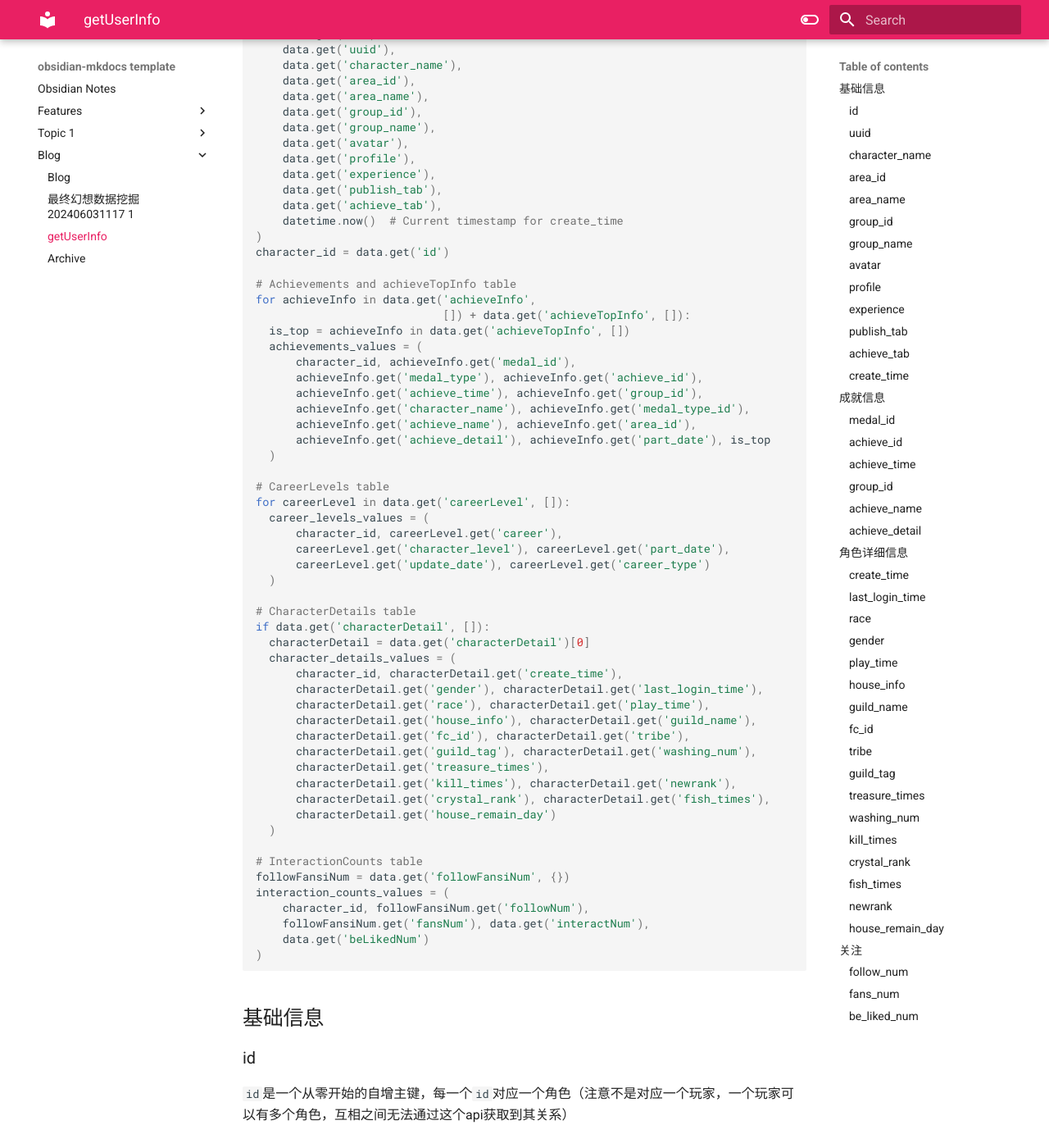
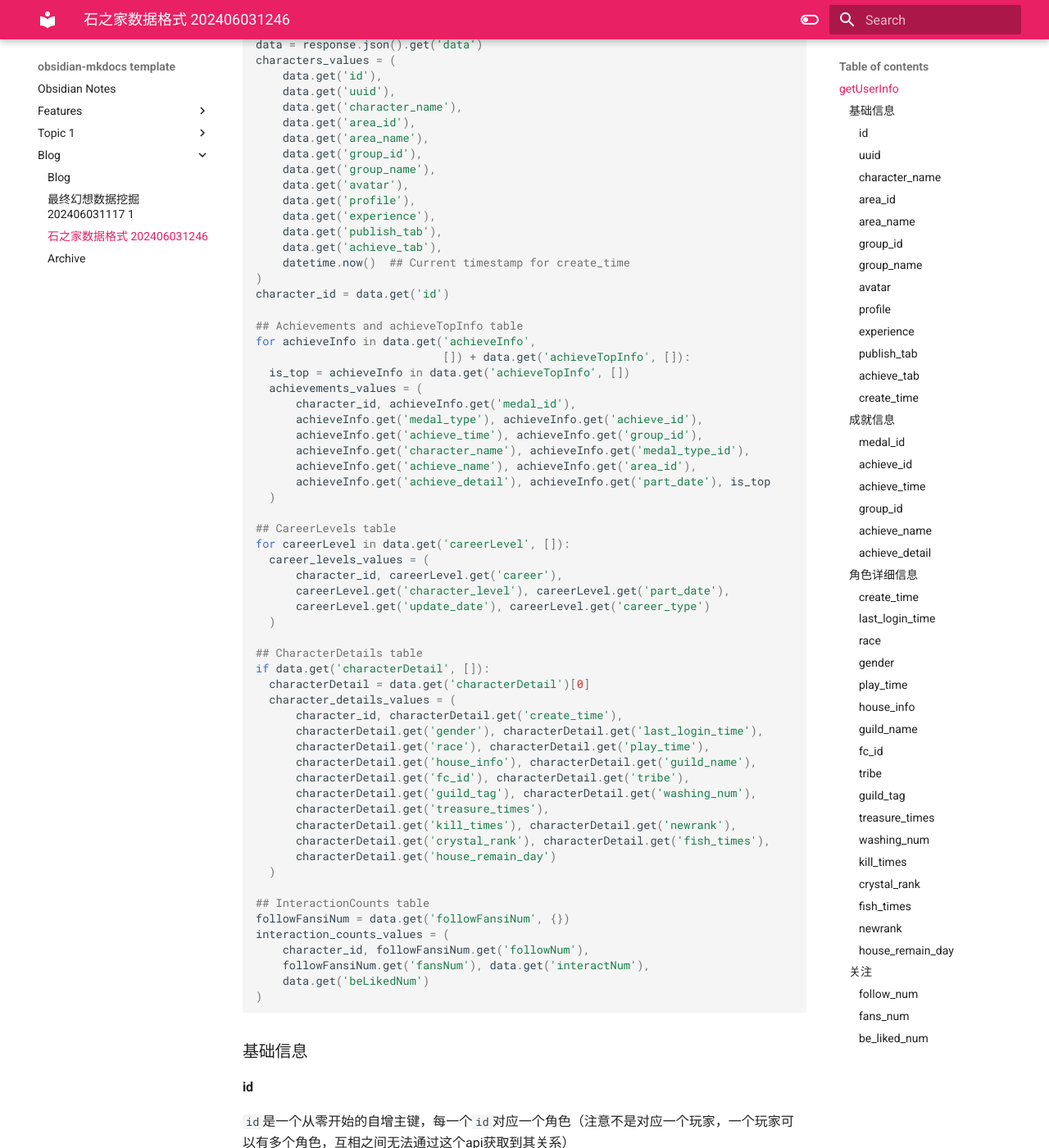
Before and after one commit to The-D66/The-D66.github.io, an MkDocs documentation site: the page built from docs/blog/石之家数据格式-202406031246.md, in a window 1280 px wide and 1400 px high, scrolled down 390 px. Shown: the whole window at 82% size. Built offline with MkDocs 1.6.1 and Material for MkDocs 9.7.7, drawn with Linux system fonts in a browser that asks for light colours; some of the changed text lies outside the part shown.

Commit message:
vault backup: 2024-06-03 17:53:13

````diff
--- a/docs/blog/石之家数据格式-202406031246.md
+++ b/docs/blog/石之家数据格式-202406031246.md
@@ -11,7 +11,7 @@
 completion:
 ---
 
-# getUserInfo
+## getUserInfo
 每个账户可以通过石之家的getUserInfo接口获取基础数据，如种族、成就、展示的若干数据等。
 
 ```python
@@ -37,11 +37,11 @@
     data.get('experience'),
     data.get('publish_tab'),
     data.get('achieve_tab'),
-    datetime.now()  # Current timestamp for create_time
+    datetime.now()  ## Current timestamp for create_time
 )
 character_id = data.get('id')
 
-# Achievements and achieveTopInfo table
+## Achievements and achieveTopInfo table
 for achieveInfo in data.get('achieveInfo',
                             []) + data.get('achieveTopInfo', []):
   is_top = achieveInfo in data.get('achieveTopInfo', [])
@@ -54,7 +54,7 @@
       achieveInfo.get('achieve_detail'), achieveInfo.get('part_date'), is_top
   )
 
-# CareerLevels table
+## CareerLevels table
 for careerLevel in data.get('careerLevel', []):
   career_levels_values = (
       character_id, careerLevel.get('career'),
@@ -62,7 +62,7 @@
       careerLevel.get('update_date'), careerLevel.get('career_type')
   )
 
-# CharacterDetails table
+## CharacterDetails table
 if data.get('characterDetail', []):
   characterDetail = data.get('characterDetail')[0]
   character_details_values = (
@@ -78,7 +78,7 @@
       characterDetail.get('house_remain_day')
   )
 
-# InteractionCounts table
+## InteractionCounts table
 followFansiNum = data.get('followFansiNum', {})
 interaction_counts_values = (
     character_id, followFansiNum.get('followNum'),
@@ -87,21 +87,21 @@
 )
 ```
 
-## 基础信息
+### 基础信息
 
-### id
+#### id
 
 `id`是一个从零开始的自增主键，每一个`id`对应一个角色（注意不是对应一个玩家，一个玩家可以有多个角色，互相之间无法通过这个api获取到其关系）
 
-### uuid
+#### uuid
 
 `uuid = 10001000+ id`
 
-### character_name
+#### character_name
 
 角色名，每一个服务器唯一
 
-### area_id
+#### area_id
 
 大区编码
 ```json
@@ -113,65 +113,65 @@
 }
 ```
 
-### area_name
+#### area_name
 
 大区名
 
-### group_id
+#### group_id
 
 服务器编码
 
-### group_name
+#### group_name
 
 服务器名
 
-### avatar
+#### avatar
 
 头像
 
-### profile
+#### profile
 
 个性签名
 
-### experience
+#### experience
 
 社区经验
 
-### publish_tab
+#### publish_tab
 
 展示页信息，逗号分隔的字符串数组
 
-### achieve_tab
+#### achieve_tab
 
 成就页信息，逗号分隔的整数数组，没有具体的成就达成时间，但可以查看这人获取了哪些成就。可由本人手动修改选择不展示
 
-### create_time
+#### create_time
 
 爬取该条数据的时间
 
-## 成就信息
+### 成就信息
 
-### medal_id
+#### medal_id
 
 成就编号，每个成就编号和成就唯一对应
 
-### achieve_id
+#### achieve_id
 
 没搞懂干啥用的，可能和`medal_id`一一对应吧
 
-### achieve_time
+#### achieve_time
 
 成就达成时间，不知道是哪个时区的，大概率是北京时间
 
-### group_id
+#### group_id
 
 成就属于哪个分类
 
-### achieve_name
+#### achieve_name
 
 成就名称
 
-### achieve_detail
+#### achieve_detail
 
 成就描述
 
@@ -434,17 +434,17 @@
 
 ```
 
-## 角色详细信息
+### 角色详细信息
 
-### create_time
+#### create_time
 
 角色创建时间，这是在游戏里的创建时间而非社区的
 
-### last_login_time
+#### last_login_time
 
 上一次登陆时间
 
-### race
+#### race
 
 种族
 ```json
@@ -460,15 +460,15 @@
 }
 ```
 
-### gender
+#### gender
 
 性别，0男1女
 
-### play_time
+#### play_time
 
 游玩时间
 ```python
-# 用于将 "xx天xx小时xx分" 格式的字符串转换为总小时数的函数
+## 用于将 "xx天xx小时xx分" 格式的字符串转换为总小时数的函数
 def parse_play_time(play_time_str):
   if pd.isna(play_time_str):
     return None
@@ -488,64 +488,64 @@
   return total_hours
 ```
 
-### house_info
+#### house_info
 
 房屋信息，只有房型没有位置，demo：`白银乡-L`
 
-### guild_name
+#### guild_name
 
 部队名
 
-### fc_id
+#### fc_id
 
 部队id
 
-### tribe
+#### tribe
 
 不知道
 
-### guild_tag
+#### guild_tag
 
 部队标签
 
-### treasure_times
+#### treasure_times
 
 称霸宝物库次数
 
-###    washing_num
+####    washing_num
 
 幻想药使用次数
 
-### kill_times
+#### kill_times
 
 纷争前线击倒数
 
-### crystal_rank
+#### crystal_rank
 
 水晶冲突最高段位
 
-### fish_times
+#### fish_times
 
 钓鱼抛竿次数
 
-### newrank
+#### newrank
 
 无人岛开拓等级
 
-### house_remain_day
+#### house_remain_day
 
 房屋状态，正常是空值，等到要炸房的前十五天会开始有提示，例：`（剩余10天）`
 
-## 关注
+### 关注
 
-### follow_num
+#### follow_num
 
 关注数
 
-### fans_num
+#### fans_num
 
 粉丝数
 
-### be_liked_num
+#### be_liked_num
 
 被点赞次数
````
